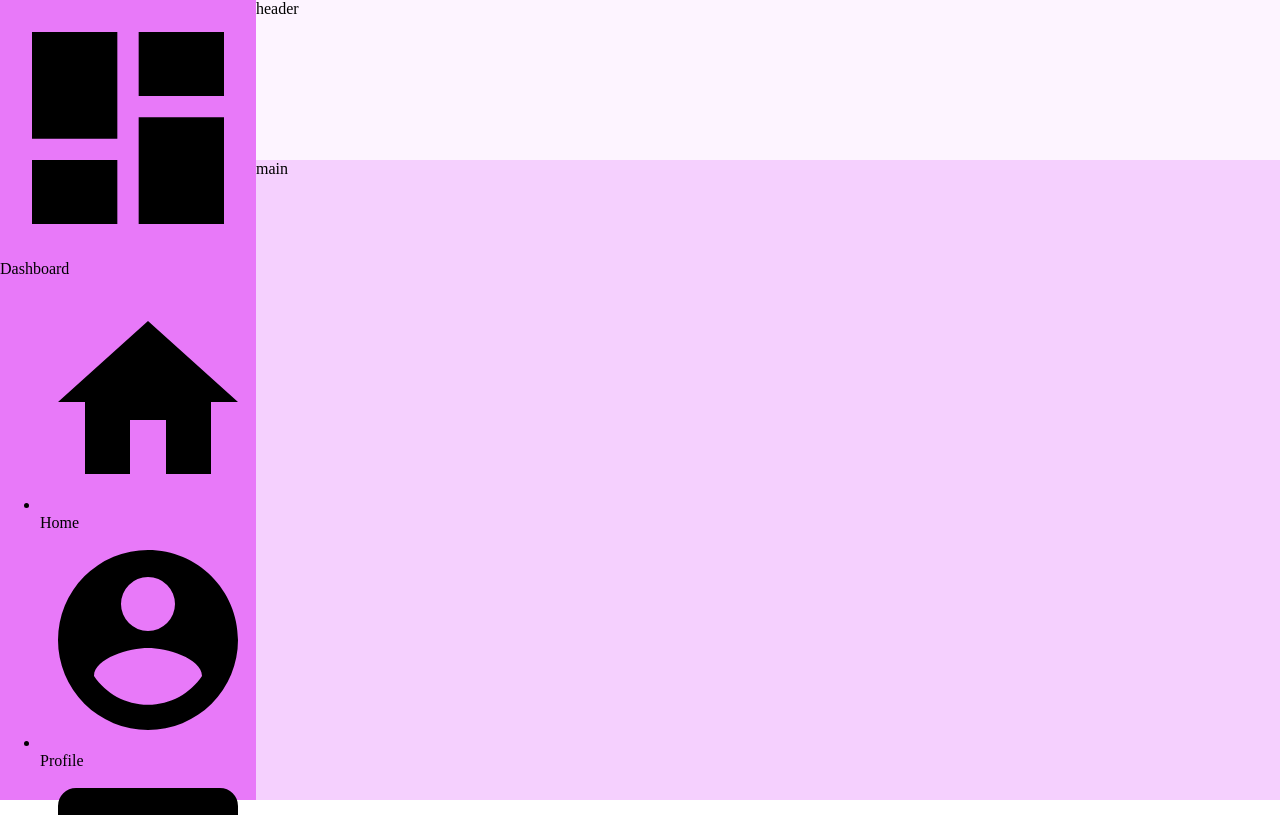
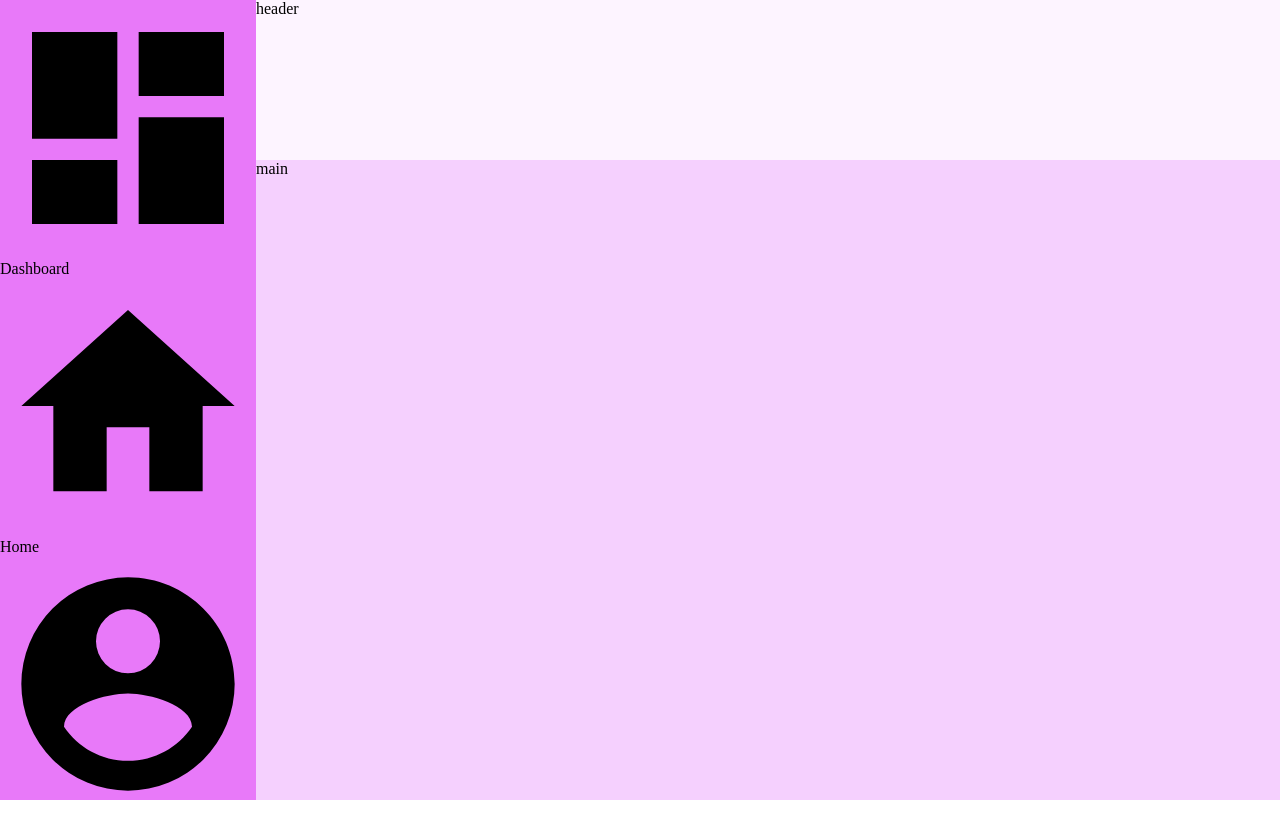
Before and after one commit to CronusV/Admin-Dashboard, a plain HTML site: page index.html in a window 1280 px wide. Shown: the top 815 px of the page. Drawn offline with Linux system fonts and the light colour scheme.

Commit message:
Fixed the reseting bug that didn't apply to margin and padding

```diff
--- a/styles.css
+++ b/styles.css
@@ -1,13 +1,18 @@
 /* https://css-tricks.com/inheriting-box-sizing-probably-slightly-better-best-practice/ */
 /* This helps with sizing components in our html/css */
+/* Remeber that you need to put the inherit on every thing you change in the start tags */
 html {
   box-sizing: border-box;
+  margin: 0;
+  padding: 0;
 }
 
 *,
 *:before,
 *:after {
   box-sizing: inherit;
+  margin: inherit;
+  padding: inherit;
 }
 /* Good resource too look at already made color palletes to use
 https://tailwindcss.com/docs/customizing-colors
@@ -40,6 +45,10 @@ body {
   grid-template-rows: auto auto 1fr;
 }
 
+.nav_list {
+  list-style: none;
+}
+
 .header {
   grid-column: 2 / span 1;
   grid-row: 1 / span 1;
```
